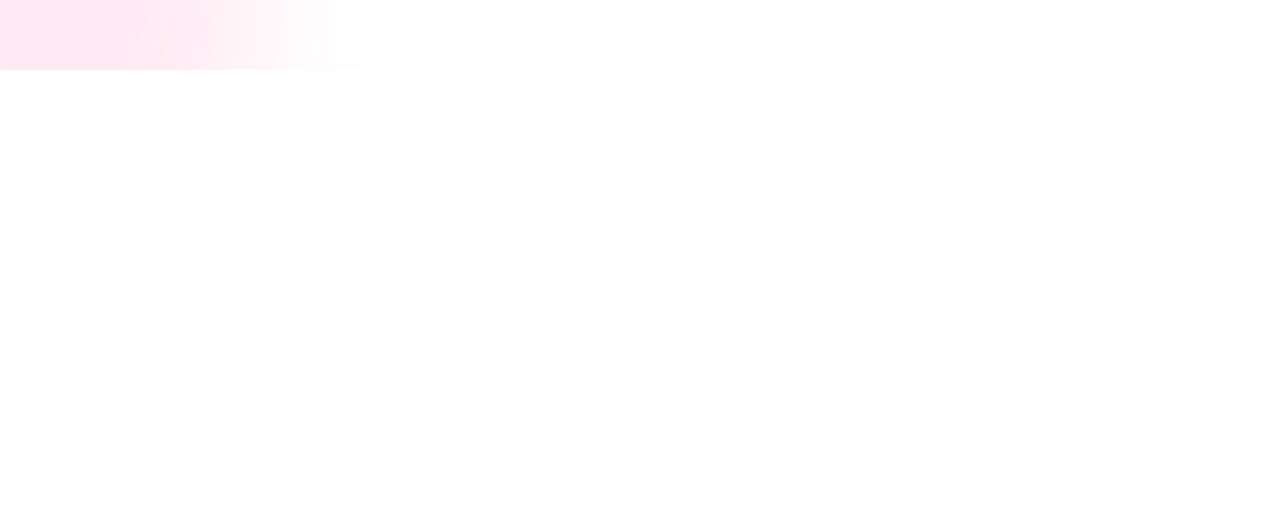
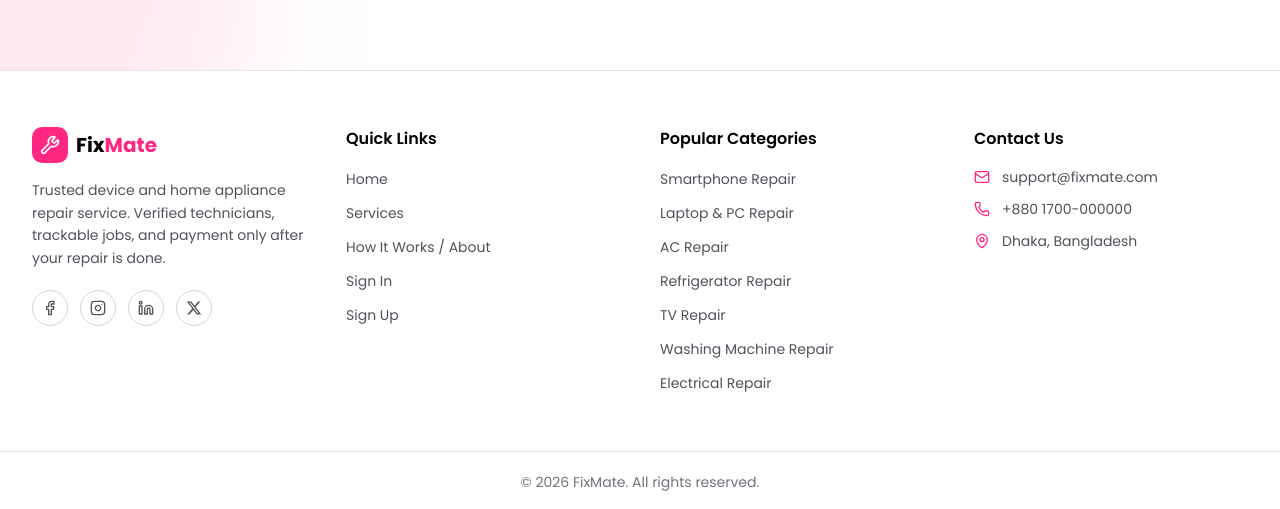
Before and after one commit to mdsakibdev/Fix-Mate, a Next.js app: page / in a window 1280 px wide. Shown: the part 770-1279 px from the top of the page. Before the commit the page ends 840 px from the top, so only its background shows below. Built offline with nearby package versions, Linux system fonts and the light colour scheme.

Commit message:
Footer Section Add

```diff
--- a/src/app/(root)/layout.tsx
+++ b/src/app/(root)/layout.tsx
@@ -1,3 +1,4 @@
+import { Footer } from "@/components/layout/Footer";
 import { Navbar } from "@/components/layout/Navbar";
 
 
@@ -9,7 +10,7 @@ const RootLayout = ({ children }: { children: React.ReactNode }) => {
       <div className="flex-1">
         {children}
       </div>
-
+      <Footer/>
     </>
   );
 };
--- a/src/components/layout/Footer.tsx
+++ b/src/components/layout/Footer.tsx
@@ -0,0 +1,163 @@
+import Link from "next/link";
+import { Wrench, Mail, Phone, MapPin } from "lucide-react";
+
+const quickLinks = [
+  { label: "Home", href: "/" },
+  { label: "Services", href: "/services" },
+  { label: "How It Works / About", href: "/about" },
+  { label: "Sign In", href: "/sign-in" },
+  { label: "Sign Up", href: "/sign-up" },
+];
+
+const categories = [
+  "Smartphone",
+  "Laptop & PC",
+  "AC",
+  "Refrigerator",
+  "TV",
+  "Washing Machine",
+  "Electrical",
+];
+
+// Social icons — lucide-react no longer has brand icons, so simple inline SVGs
+function FacebookIcon({ className }: { className?: string }) {
+  return (
+    <svg viewBox="0 0 24 24" fill="none" stroke="currentColor" strokeWidth="2" strokeLinecap="round" strokeLinejoin="round" className={className}>
+      <path d="M18 2h-3a5 5 0 0 0-5 5v3H7v4h3v8h4v-8h3l1-4h-4V7a1 1 0 0 1 1-1h3z" />
+    </svg>
+  );
+}
+
+function InstagramIcon({ className }: { className?: string }) {
+  return (
+    <svg viewBox="0 0 24 24" fill="none" stroke="currentColor" strokeWidth="2" strokeLinecap="round" strokeLinejoin="round" className={className}>
+      <rect width="20" height="20" x="2" y="2" rx="5" ry="5" />
+      <path d="M16 11.37A4 4 0 1 1 12.63 8 4 4 0 0 1 16 11.37z" />
+      <line x1="17.5" x2="17.51" y1="6.5" y2="6.5" />
+    </svg>
+  );
+}
+
+function LinkedinIcon({ className }: { className?: string }) {
+  return (
+    <svg viewBox="0 0 24 24" fill="none" stroke="currentColor" strokeWidth="2" strokeLinecap="round" strokeLinejoin="round" className={className}>
+      <path d="M16 8a6 6 0 0 1 6 6v7h-4v-7a2 2 0 0 0-2-2 2 2 0 0 0-2 2v7h-4v-7a6 6 0 0 1 6-6z" />
+      <rect width="4" height="12" x="2" y="9" />
+      <circle cx="4" cy="4" r="2" />
+    </svg>
+  );
+}
+
+function XIcon({ className }: { className?: string }) {
+  return (
+    <svg viewBox="0 0 24 24" fill="currentColor" className={className}>
+      <path d="M18.244 2.25h3.308l-7.227 8.26 8.502 11.24H16.17l-5.214-6.817L4.99 21.75H1.68l7.73-8.835L1.254 2.25H8.08l4.713 6.231zm-1.161 17.52h1.833L7.084 4.126H5.117z" />
+    </svg>
+  );
+}
+
+const socials = [
+  { label: "Facebook", href: "#", icon: FacebookIcon },
+  { label: "Instagram", href: "#", icon: InstagramIcon },
+  { label: "LinkedIn", href: "#", icon: LinkedinIcon },
+  { label: "X", href: "#", icon: XIcon },
+];
+
+export function Footer() {
+  return (
+    <footer className="border-t border-zinc-200 bg-white text-black dark:border-zinc-800 dark:bg-black dark:text-white">
+      <div className="mx-auto grid max-w-7xl gap-10 px-4 py-14 sm:grid-cols-2 sm:px-6 lg:grid-cols-4 lg:px-8">
+        {/* Brand */}
+        <div>
+          <Link href="/" className="flex items-center gap-2">
+            <span className="flex h-9 w-9 items-center justify-center rounded-lg bg-[rgb(255,39,130)]">
+              <Wrench className="h-5 w-5 text-white" />
+            </span>
+            <span className="text-xl font-bold">
+              Fix<span className="text-[rgb(255,39,130)]">Mate</span>
+            </span>
+          </Link>
+          <p className="mt-4 text-sm leading-relaxed text-zinc-600 dark:text-zinc-400">
+            Trusted device and home appliance repair service. Verified
+            technicians, trackable jobs, and payment only after your
+            repair is done.
+          </p>
+          <div className="mt-5 flex gap-3">
+            {socials.map((social) => (
+              <a
+                key={social.label}
+                href={social.href}
+                target="_blank"
+                rel="noreferrer"
+                aria-label={social.label}
+                className="flex h-9 w-9 items-center justify support justify-center rounded-full border border-zinc-300 text-zinc-600 transition hover:border-[rgb(255,39,130)] hover:text-[rgb(255,39,130)] dark:border-zinc-800 dark:text-zinc-400"
+              >
+                <social.icon className="h-4 w-4" />
+              </a>
+            ))}
+          </div>
+        </div>
+
+        {/* Quick links */}
+        <div>
+          <h3 className="text-base font-semibold">Quick Links</h3>
+          <ul className="mt-4 space-y-2.5">
+            {quickLinks.map((link) => (
+              <li key={link.href}>
+                <Link
+                  href={link.href}
+                  className="text-sm text-zinc-600 transition hover:text-[rgb(255,39,130)] dark:text-zinc-400"
+                >
+                  {link.label}
+                </Link>
+              </li>
+            ))}
+          </ul>
+        </div>
+
+        {/* Popular categories */}
+        <div>
+          <h3 className="text-base font-semibold">Popular Categories</h3>
+          <ul className="mt-4 space-y-2.5">
+            {categories.map((category) => (
+              <li key={category}>
+                <Link
+                  href={`/services?category=${encodeURIComponent(category)}`}
+                  className="text-sm text-zinc-600 transition hover:text-[rgb(255,39,130)] dark:text-zinc-400"
+                >
+                  {category} Repair
+                </Link>
+              </li>
+            ))}
+          </ul>
+        </div>
+
+        {/* Contact */}
+        <div>
+          <h3 className="text-base font-semibold">Contact Us</h3>
+          <ul className="mt-4 space-y-3 text-sm text-zinc-600 dark:text-zinc-400">
+            <li className="flex items-start gap-3">
+              <Mail className="mt-0.5 h-4 w-4 shrink-0 text-[rgb(255,39,130)]" />
+              support@fixmate.com
+            </li>
+            <li className="flex items-start gap-3">
+              <Phone className="mt-0.5 h-4 w-4 shrink-0 text-[rgb(255,39,130)]" />
+              +880 1700-000000
+            </li>
+            <li className="flex items-start gap-3">
+              <MapPin className="mt-0.5 h-4 w-4 shrink-0 text-[rgb(255,39,130)]" />
+              Dhaka, Bangladesh
+            </li>
+          </ul>
+        </div>
+      </div>
+
+      {/* Bottom bar */}
+      <div className="border-t border-zinc-200 dark:border-zinc-800">
+        <p className="mx-auto max-w-7xl px-4 py-5 text-center text-sm text-zinc-500 sm:px-6 lg:px-8">
+          © {new Date().getFullYear()} FixMate. All rights reserved.
+        </p>
+      </div>
+    </footer>
+  );
+}
```
